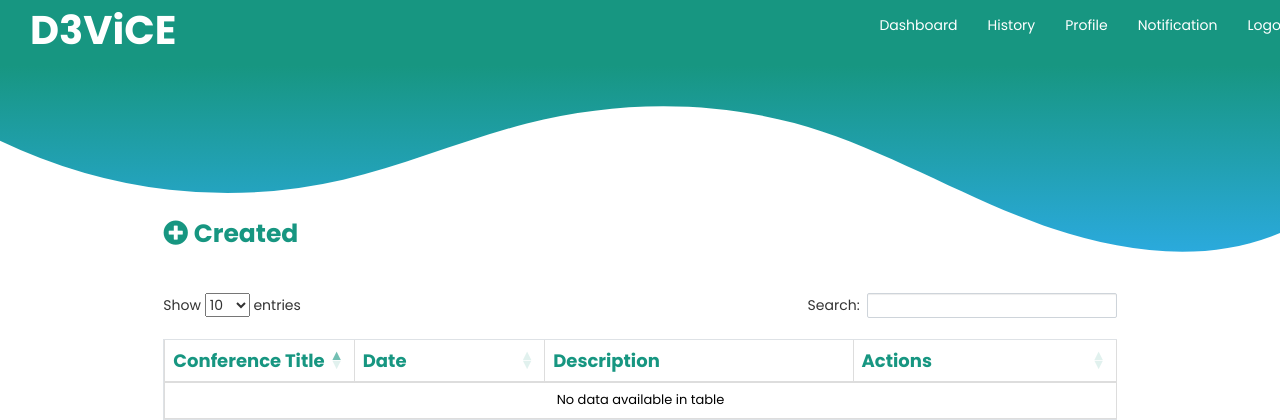
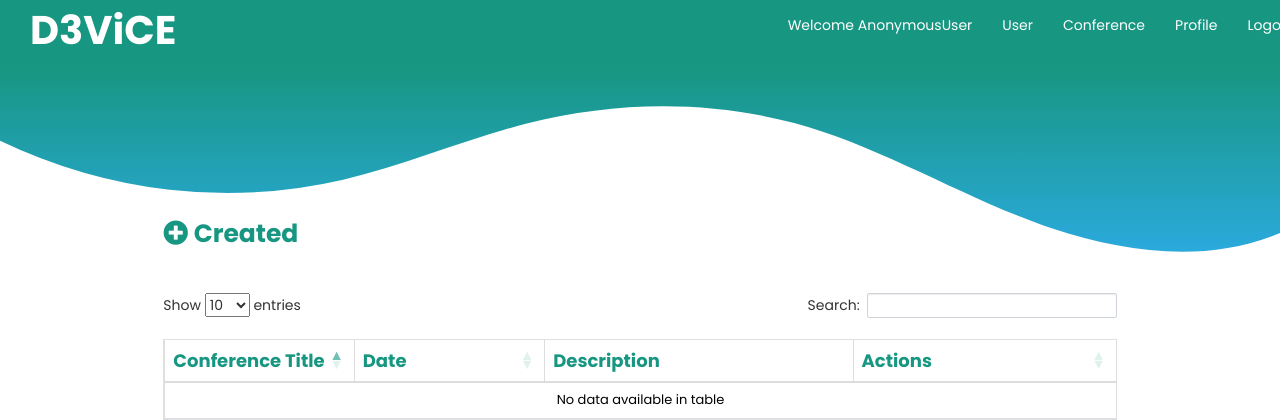
Before and after one commit to Purangki/D3ViCE-Project, a Django app: page /D3ViCE_Conference/admin in a window 1280 px wide. Shown: the top 420 px of the page. Run offline with Django 3.2, Linux system fonts and the light colour scheme; parts of the project's set-up code (start-up, migrations or seed data) failed here and were passed over; some libraries are stand-ins or nearby versions.

Commit message:
update admin

```diff
--- a/templates/0_AdminDashboard.html
+++ b/templates/0_AdminDashboard.html
@@ -55,11 +55,11 @@
 
 				<div class="collapse navbar-collapse" id="menuIcon">
 					<ul class="nav navbar-nav navbar-right">
-						<li><a href="../D3ViCE_Conference/dashboard" class="a_">Dashboard</a></li>
-            <li><a href="../D3ViCE_Conference/history" class="a_">History</a></li>
-            <li><a href="../D3ViCE_User/profile" class="a_">Profile</a></li>
-            <li><a class="a_" data-toggle="modal" href="#notification_modal">Notification</a></li>
-            <li><a href="../D3ViCE_Account/logout" class="a_">Logout</a></li>
+						<li><a href="#" class="a_">Welcome {{ request.user }}</a></li> <!-- SOme description about what D3ViCE is-->
+            <li><a href="#" class="a_">User</a></li> <!-- User (dropdown: Hosts, Sponsors, Speakers) -->
+            <li><a href="#" class="a_">Conference</a></li> <!-- Conference -->
+            <li><a href="#" class="a_">Profile</a></li> <!-- Admin Profile-->
+            <li><a href="#" class="a_">Logout</a></li> <!--Logout-->
 					</ul>
 				</div>
 			</div>
```
